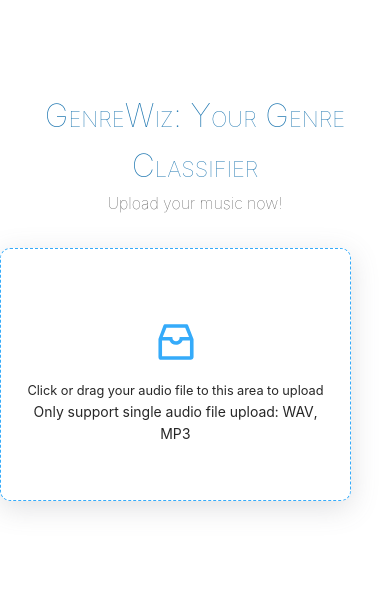
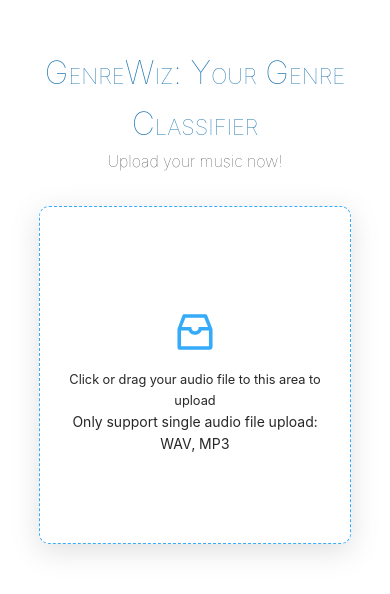
Before and after one commit to xmliszt/dl-big-project, a React (Create React App) app in the folder client/: page / in a window 390 px wide. Shown: the part 126-720 px from the top of the page. Built offline with nearby package versions, Linux system fonts and the light colour scheme.

Commit message:
fix: centralize upload

```diff
--- a/client/src/Home.css
+++ b/client/src/Home.css
@@ -19,6 +19,11 @@
   font-size: 1rem;
   font-weight: 100;
   color: rgb(71, 71, 71);
+}
+
+.upload-container {
+  display: flex;
+  justify-content: center;
 }
 
 .upload-wrapper {
@@ -76,7 +81,8 @@
   }
 
   .upload-wrapper {
-    width: 90vw;
+    width: 80vw;
+    height: 40vh;
     box-shadow: rgba(100, 100, 111, 0.2) 0px 7px 29px 0px;
   }
 
--- a/client/src/Home.js
+++ b/client/src/Home.js
@@ -113,6 +113,7 @@ export default function Home() {
           <div className="subtitle-style">
             <span>Upload your music now!</span>
           </div>
+          <div className="upload-container">
             <div className="upload-wrapper">
               <Upload {...props}>
                 <p className="ant-upload-drag-icon">
@@ -126,6 +127,8 @@ export default function Home() {
                 </p>
               </Upload>
             </div>
+          </div>
+
           {UploadButton}
         </div>
       </Spin>
```
Lines whose indentation alone changed are shown as unchanged.
